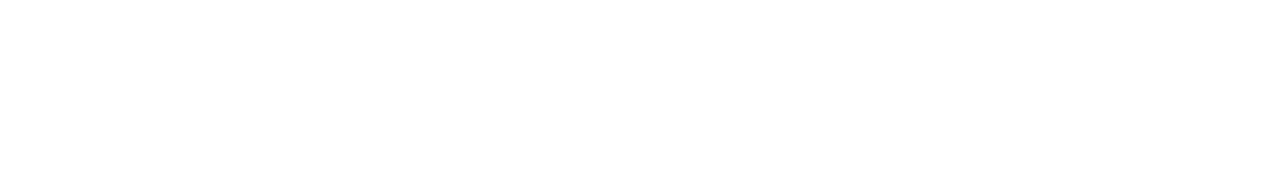
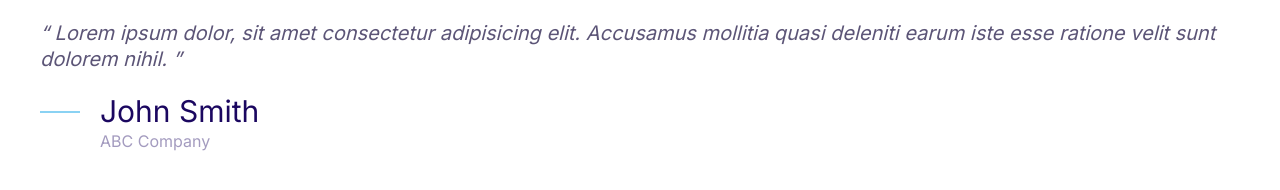
Before and after one commit to macandiphone/Build-a-website-using-html-and-css, a plain HTML site: page index.html in a window 1280 px wide. Drawn offline with Linux system fonts and the light colour scheme.

Commit message:
Define the media and quote components.

```diff
--- a/css/styles.css
+++ b/css/styles.css
@@ -4,6 +4,7 @@
   --color-accent: #ff3400;
   --color-headings: #1b0760;
   --color-body: #918ca4;
+  --color-body-darker: #5c5577;
   --color-border: #ccc;
   --border-radius: 30px;
 }
@@ -332,6 +333,19 @@ a {
   margin-bottom: 2rem;
 }
 
+.plan--popular .card__header {
+  position: relative;
+}
+
+.plan--popular .card__header::before {
+  content: url(../images/popular.svg);
+  width: 40px;
+  display: inline-block;
+  position: absolute;
+  top: -6px;
+  right: 5%;
+}
+
 @media screen and (min-width: 1024px) {
   .plan__name {
     font-size: 1.4rem;
@@ -349,3 +363,69 @@ a {
     font-size: 1.7rem;
   }
 }
+
+/* Media */
+.media {
+  display: flex;
+}
+
+.media__title {
+  margin-top: 0;
+}
+
+.media__body {
+  margin: 0 2rem;
+}
+
+.media__image {
+  margin-top: 1rem;
+}
+
+/* Quote */
+.quote {
+  font-size: 3rem;
+  font-style: italic;
+  color: var(--color-body-darker);
+  line-height: 1.3;
+}
+
+.quote__text::before {
+  content: open-quote;
+}
+
+.quote__text::after {
+  content: close-quote;
+}
+
+.quote__author {
+  font-size: 3rem;
+  font-weight: 500;
+  font-style: normal;
+  margin-bottom: 0;
+}
+
+.quote__organization {
+  color: var(--color-headings);
+  font-size: 2rem;
+  font-style: normal;
+  opacity: 0.4;
+}
+
+.quote__line {
+  position: relative;
+  bottom: 10px;
+}
+
+@media screen and (min-width: 1024px) {
+  .quote {
+    font-size: 2rem;
+  }
+
+  .quote__author {
+    font-style: 2.4rem;
+  }
+
+  .quote__organization {
+    font-size: 1.6rem;
+  }
+}
--- a/index.html
+++ b/index.html
@@ -12,5 +12,26 @@
       rel="stylesheet"
     />
   </head>
-  <body></body>
+  <body>
+    <blockquote class="quote">
+      <p class="quote__text">
+        Lorem ipsum dolor, sit amet consectetur adipisicing elit. Accusamus
+        mollitia quasi deleniti earum iste esse ratione velit sunt dolorem
+        nihil.
+      </p>
+      <footer>
+        <div class="media">
+          <div class="media__image">
+            <svg class="icon icon--primary quote__line">
+              <use xlink:href="images/sprite.svg#line"></use>
+            </svg>
+          </div>
+          <div class="media__body">
+            <h3 class="media__title quote__author">John Smith</h3>
+            <p class="quote__organization">ABC Company</p>
+          </div>
+        </div>
+      </footer>
+    </blockquote>
+  </body>
 </html>
```
Also changed, not shown: components/media.html (added, +15 -0 lines), components/plan.html (added, +22 -0 lines), images/popular.svg (added).
